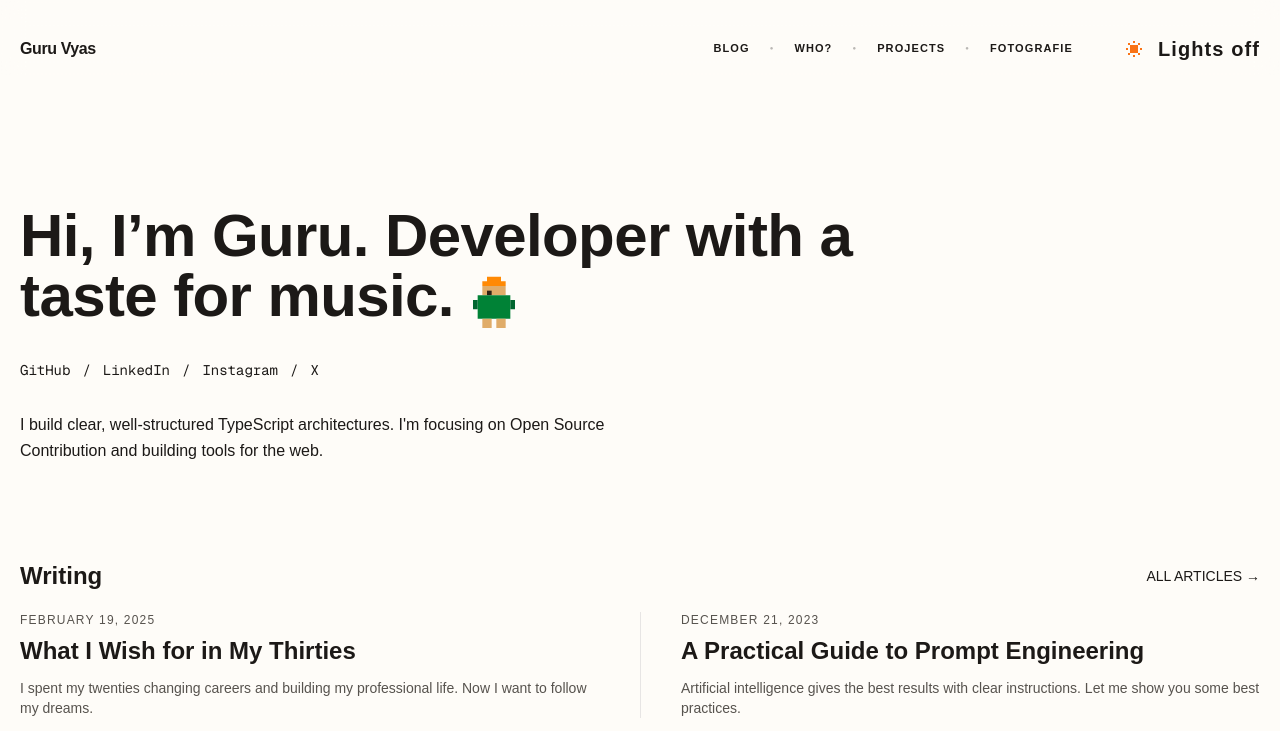
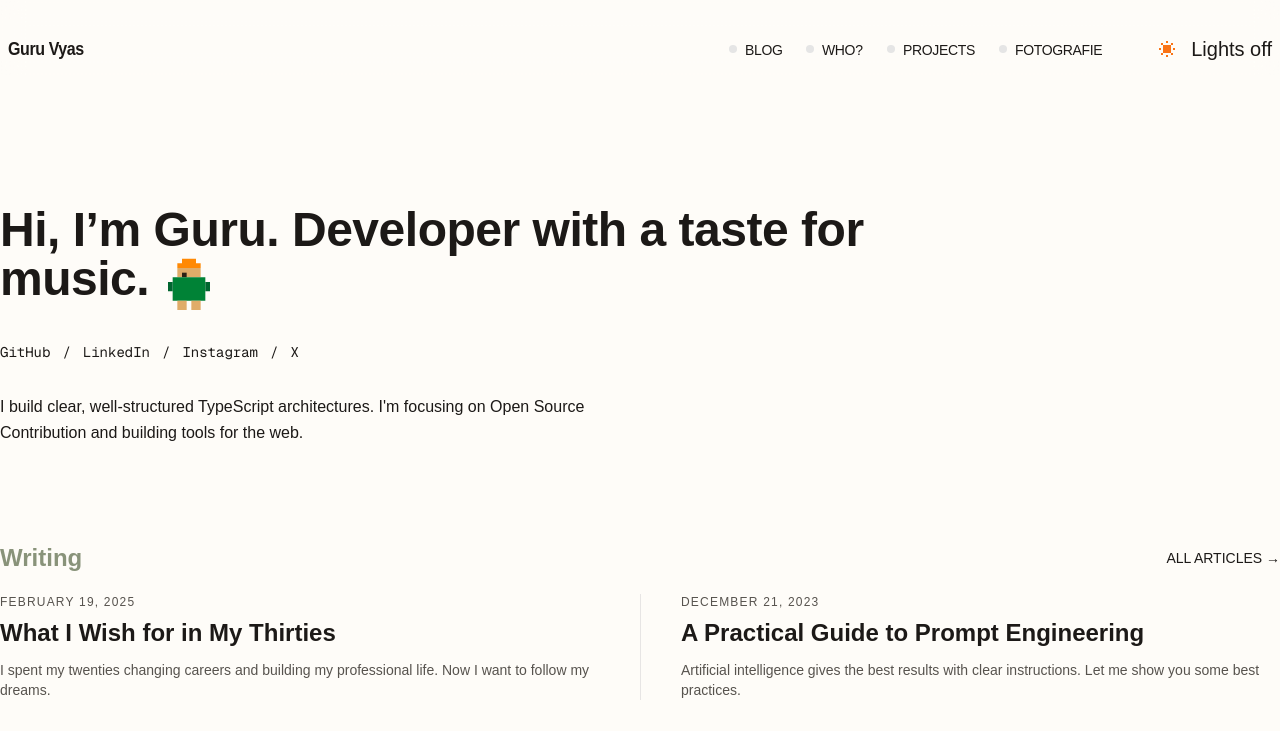
Before and after one commit to wakeupguruu/portfolio, a Next.js app: page / in a window 1280 px wide. Shown: the top 731 px of the page. Built offline with nearby package versions, Linux system fonts and the light colour scheme.

Commit message:
feat: scaffold initial portfolio homepage with new Header, Section, and Container components.

```diff
--- a/app/page.tsx
+++ b/app/page.tsx
@@ -38,7 +38,7 @@ export default function Home() {
       <Container className="pb-16">
         {/* Hero */}
         <Section className="pt-32">
-          <h1 className="text-4xl font-extrabold leading-[1.0] tracking-[-0.04em] sm:text-6xl max-w-4xl">
+          <h1 className="text-3xl font-extrabold leading-none tracking-[-0.04em] text-[#1c1917] dark:text-[#ededed] sm:text-5xl max-w-4xl">
             <span>Hi, I’m Guru. Developer with a taste for music.</span>
             <span className="inline-block align-middle ml-3">
               <PixelIcon className="w-10 h-10 sm:w-14 sm:h-14" />
@@ -63,7 +63,7 @@ export default function Home() {
         {/* Writing */}
         <Section>
           <div className="mb-5 flex items-center justify-between">
-            <h2 className="text-2xl text-[#89937b] font-semibold decoration-[#9da591]">Writing</h2>
+            <h2 className="text-2xl font-semibold !text-[#89937a]" style={{ color: '#89937a' }}>Writing</h2>
             <Link href="#" className="text-sm">ALL ARTICLES →</Link>
           </div>
 
@@ -83,7 +83,7 @@ export default function Home() {
                   style={{ borderColor: "var(--border)" }}
                 >
                   <p className="text-xs tracking-widest text-muted">{post.date}</p>
-                  <Link href={post.href} className="mt-2 block text-2xl font-extrabold leading-tight">
+                  <Link href={post.href} className="mt-2 block text-2xl font-extrabold leading-tight text-[#1c1917] dark:text-[#ededed]">
                     {post.title}
                   </Link>
                   <p className="mt-3 text-sm text-muted">{post.excerpt}</p>
@@ -96,7 +96,7 @@ export default function Home() {
         {/* Photographs */}
         <Section>
           <div className="mb-5 flex items-center justify-between">
-            <h2 className="text-2xl text-[#89937b] font-semibold decoration-[#9da591]">Photographs</h2>
+            <h2 className="text-2xl font-semibold !text-[#89937a]" style={{ color: '#89937a' }}>Photographs</h2>
             <Link href="#" className="text-sm">MORE PHOTOGRAPHS →</Link>
           </div>
           <div className="grid grid-cols-2 gap-3 border-t border-border pt-6 sm:grid-cols-3">
@@ -110,7 +110,7 @@ export default function Home() {
 
         {/* Say hello */}
         <Section className="mb-16">
-          <h3 className="mb-6 text-3xl font-semibold">Say hello</h3>
+          <h3 className="mb-6 text-3xl font-semibold text-[#1c1917] dark:text-[#ededed]">Say hello</h3>
           <ul className="divide-y divide-border border-y border-border">
             <li className="flex items-center justify-between py-6">
               <span className="text-base">E-Mail</span>
--- a/components/Header.tsx
+++ b/components/Header.tsx
@@ -24,26 +24,29 @@ export function Header() {
           WebkitMaskSize: "4px 4px",
         }}
       />
-      <div className="mx-auto flex h-full pt-5 max-w-screen-xl items-center justify-between px-5">
-        <Link href="/" className="relative z-10 text-base font-bold tracking-tight text-foreground/90 no-underline hover:no-underline">
+      <div className="mx-auto flex h-full pt-5 max-w-7xl items-center justify-between px-2">
+        <Link href="/" className="relative z-10 text-base font-bold tracking-tight text-foreground/90 no-underline hover:no-underline inline-block transform scale-y-110">
           Guru Vyas
         </Link>
 
-        <nav className="relative z-10 flex items-center gap-5 text-[11px] font-bold tracking-widest text-muted-foreground uppercase">
-          {links.map((link, index) => (
-            <div key={link.href} className="flex items-center gap-5">
-              {index > 0 && (
-                <span className="text-[6px] opacity-30" aria-hidden="true">
-                  ●
-                </span>
-              )}
-              <Link
-                href={link.href}
-                className="hover:text-foreground hover:scale-105 transition-all duration-75 no-underline hover:no-underline"
-              >
+        <nav className="relative z-10 flex items-center gap-6">
+          {links.map((link) => (
+            <Link
+              key={link.href}
+              href={link.href}
+              className="group flex items-center gap-2 no-underline hover:no-underline"
+            >
+              {/* Circle: Light gray by default, Olive on group hover */}
+              <div
+                className="h-2 w-2 rounded-full bg-[#e5e5e5] transition-colors duration-200 group-hover:bg-[#89937a]"
+                aria-hidden="true"
+              />
+
+              {/* Text: Tall and slim (text-lg + tracking-tight), theme-aware default, Olive on group hover */}
+              <span className="inline-block transform scale-y-110 text-sm font-medium uppercase tracking-tight text-muted-foreground transition-colors duration-200 group-hover:text-[#89937a]">
                 {link.label}
-              </Link>
-            </div>
+              </span>
+            </Link>
           ))}
           <div className="ml-2 border-l border-white/10 pl-5">
             <ThemeToggle />
--- a/components/ui/section.tsx
+++ b/components/ui/section.tsx
@@ -20,7 +20,7 @@ export function Section({ children, className, id, ...props }: SectionProps) {
 
 export function Container({ children, className, ...props }: React.HTMLAttributes<HTMLDivElement>) {
   return (
-    <div className="mx-auto w-full max-w-screen-xl px-5" {...props}>
+    <div className="mx-auto w-full max-w-screen-xl px-0" {...props}>
       {children}
     </div>
   );
--- a/package.json
+++ b/package.json
@@ -3,7 +3,7 @@
   "version": "0.1.0",
   "private": true,
   "scripts": {
-    "dev": "next dev",
+    "dev": "next dev --turbo",
     "build": "next build",
     "start": "next start",
     "lint": "eslint"
```
